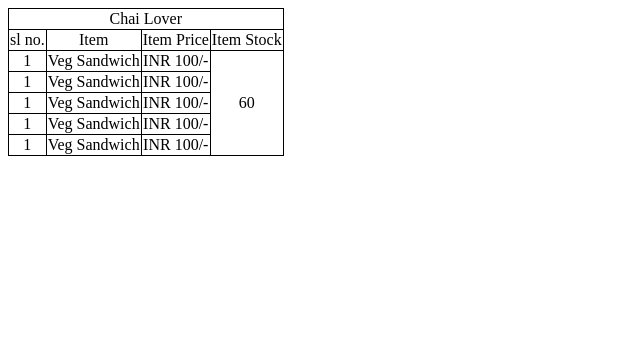
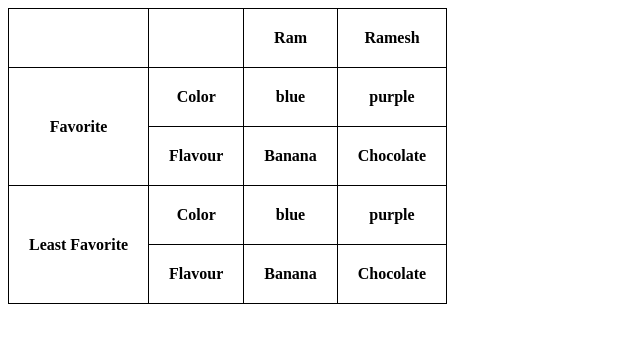
Before and after one commit to Satyanarayan4434/mern_stack, a plain HTML site: page basic_design/HTML/2_table.html in a window 1280 px wide. Shown: the whole page, without its empty margins (0-640 px from the left). Drawn offline with Linux system fonts and the light colour scheme.

Commit message:
Update 2_table.html

```diff
--- a/basic_design/HTML/2_table.html
+++ b/basic_design/HTML/2_table.html
@@ -1,70 +1,53 @@
-<!-- Id Selector -->
 <!DOCTYPE html>
-<html>
+<html lang="en">
 
 <head>
-    <meta charset="utf-8">
+    <meta charset="UTF-8">
     <meta http-equiv="X-UA-Compatible" content="IE=edge">
-    <title>Table</title>
-    <meta name="description" content="">
-    <meta name="viewport" content="width=device-width, initial-scale=1">
-    <link rel="stylesheet" href="">
+    <meta name="viewport" content="width=device-width, initial-scale=1.0">
+    <title>Document</title>
     <style>
-       table,
-       thead,
-       tbody,
-       tr,
-       td{
-        border: 1px solid black;
-        text-align: center;
-        border-collapse: collapse;
-       }
+        table,tr,td{
+            border: 1px solid black;
+            border-collapse: collapse;
+            padding: 20px;
+            text-align: center;
+            font-weight: bold;
+        }
     </style>
 </head>
 
 <body>
-   <table>
-    <thead>
+    <table>
         <tr>
-            <td colspan="5">Chai Lover</td>
+            <td></td>
+            <td></td>
+            <td>Ram</td>
+            <td>Ramesh</td>
         </tr>
         <tr>
-            <td>sl no.</td>
-            <td>Item</td>
-            <td>Item Price</td>
-            <td>Item Stock</td>
-        </tr>
-    </thead>
-    <tbody>
-        <tr>
-            <td>1</td>
-            <td>Veg Sandwich</td>
-            <td>INR 100/-</td>
-            <td rowspan="6">60</td>
+            <td rowspan="2">Favorite</td>
+            <td>Color</td>
+            <td>blue</td>
+            <td>purple</td>
         </tr>
         <tr>
-            <td>1</td>
-            <td>Veg Sandwich</td>
-            <td>INR 100/-</td>
+            <td>Flavour</td>
+            <td>Banana</td>
+            <td>Chocolate</td>
         </tr>
         <tr>
-            <td>1</td>
-            <td>Veg Sandwich</td>
-            <td>INR 100/-</td>
+            <td rowspan="2">Least Favorite</td>
+            <td>Color</td>
+            <td>blue</td>
+            <td>purple</td>
         </tr>
         <tr>
-            <td>1</td>
-            <td>Veg Sandwich</td>
-            <td>INR 100/-</td>
+            <td>Flavour</td>
+            <td>Banana</td>
+            <td>Chocolate</td>
         </tr>
-        <tr>
-            <td>1</td>
-            <td>Veg Sandwich</td>
-            <td>INR 100/-</td>
-        </tr>
-
-    </tbody>
-   </table>
+    </table>
 </body>
 
 </html>
```
